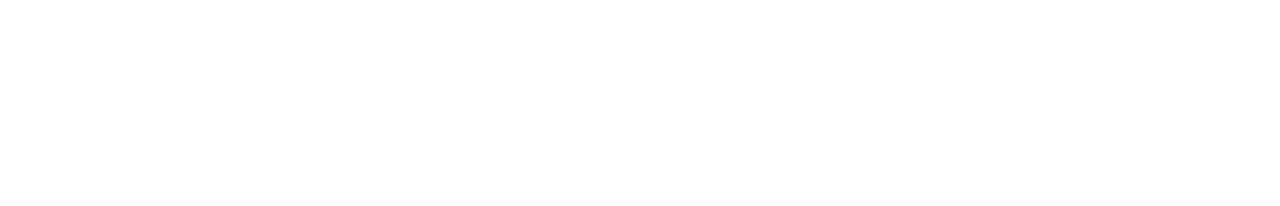
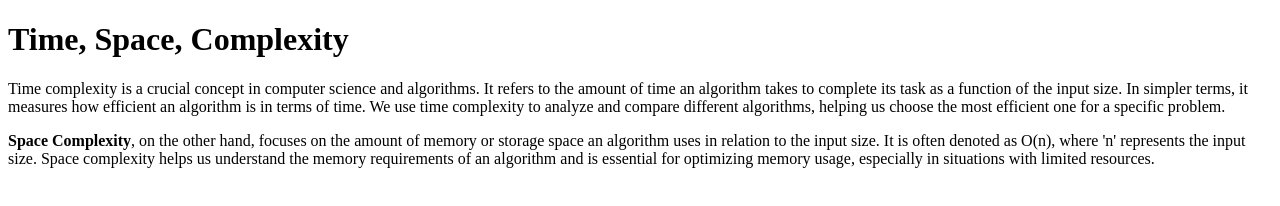
Before and after one commit to acciojob/time-and-space-complexity-durgeshkarunik, a website: page main.html in a window 1280 px wide. Drawn offline with Linux system fonts and the light colour scheme.

Commit message:
created a submission

```diff
--- a/main.html
+++ b/main.html
@@ -8,6 +8,15 @@
 
 <body>
 	<!-- the entire body must be written by student -->
+	<h1>Time, Space, Complexity</h1>
+
+    <p>
+        Time complexity is a crucial concept in computer science and algorithms. It refers to the amount of time an algorithm takes to complete its task as a function of the input size. In simpler terms, it measures how efficient an algorithm is in terms of time. We use time complexity to analyze and compare different algorithms, helping us choose the most efficient one for a specific problem.
+    </p>
+
+    <p>
+        <b>Space Complexity</b>, on the other hand, focuses on the amount of memory or storage space an algorithm uses in relation to the input size. It is often denoted as O(n), where 'n' represents the input size. Space complexity helps us understand the memory requirements of an algorithm and is essential for optimizing memory usage, especially in situations with limited resources.
+    </p>
     <script type="text/javascript" src="./script.js">
 </script>
 
```
